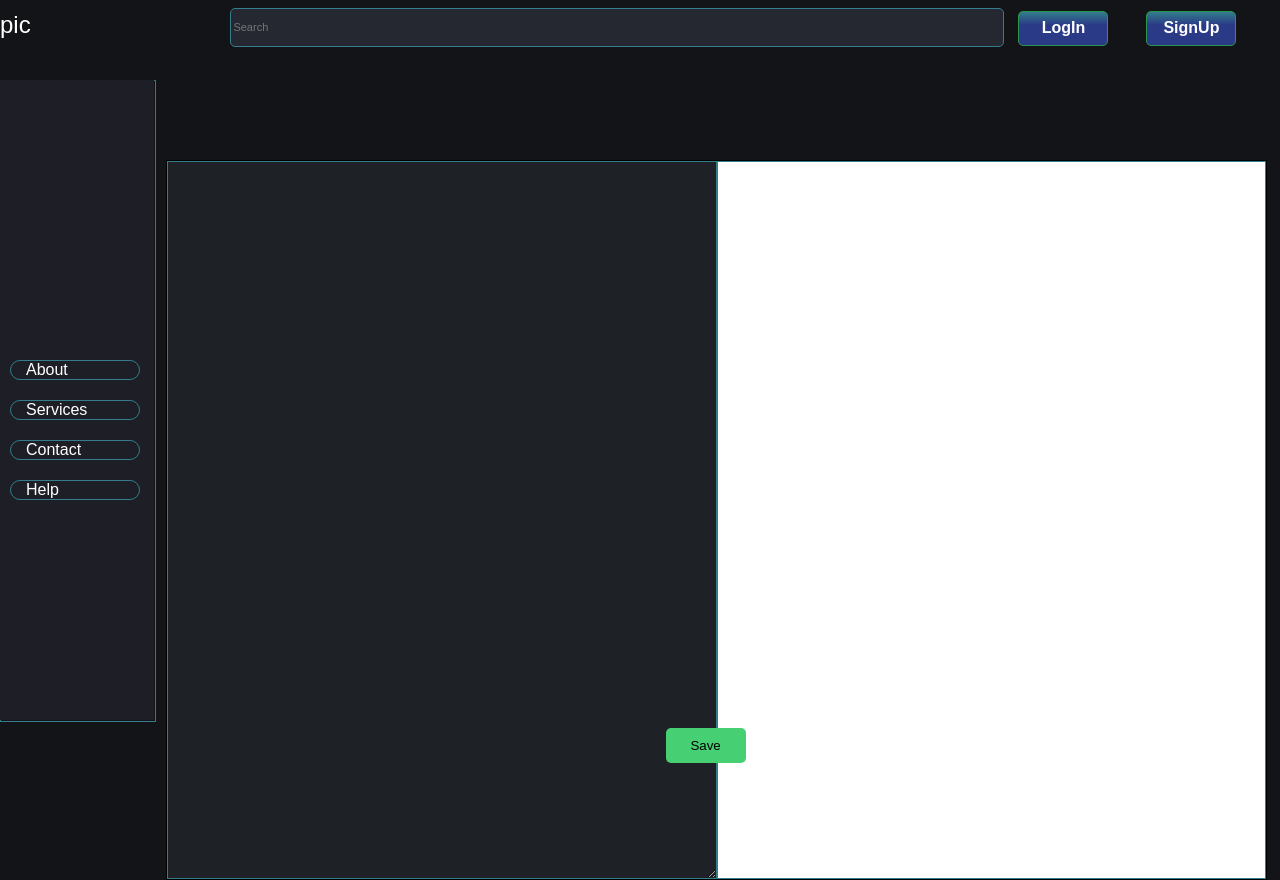
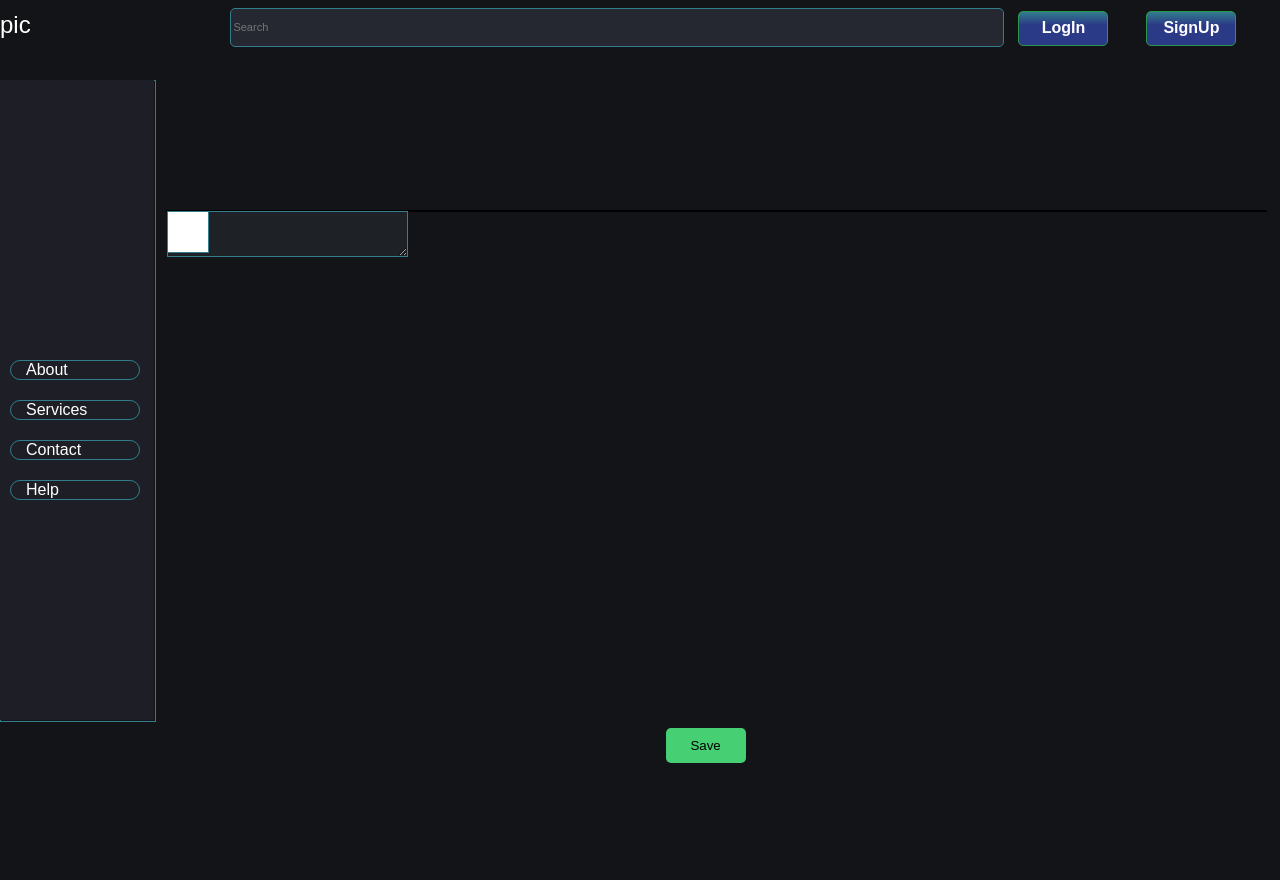
Before and after one commit to unholydisaster/blogapp, a Next.js app: page /newnote in a window 1280 px wide. After the commit the page ends 800 px from the top, so only its background shows below. Built offline with nearby package versions, Linux system fonts and the light colour scheme.

Commit message:
Update newnote.js

```diff
--- a/src/styles/createnote/newnote.js
+++ b/src/styles/createnote/newnote.js
@@ -7,7 +7,7 @@ export const H1 = styled.h1`
 `;
 
 export const MarkdownContainer = styled.div`
-  position: absolute;
+  position: relative;
   top: 20vh;
   min-height: 90%;
   width: 86vw;
@@ -20,7 +20,7 @@ export const MarkdownContainer = styled.div`
 `;
 
 export const Editor = styled.textarea`
-  position:relative;
+  position:absolute;
   top: 0;
   font-size: 18px;
   background: #1e2126;
@@ -32,7 +32,7 @@ export const Editor = styled.textarea`
 `;
 
 export const Reviewarea = styled(ReactMarkdown)`
-  position:relative;
+  position:absolute;
   top: 0;
   padding: 20px;
   font-size: 18px;
@@ -44,7 +44,6 @@ export const Reviewarea = styled(ReactMarkdown)`
   }
 
   img {
-    position:relative;
     width: 400px;
     height: 350px;
   }
```
